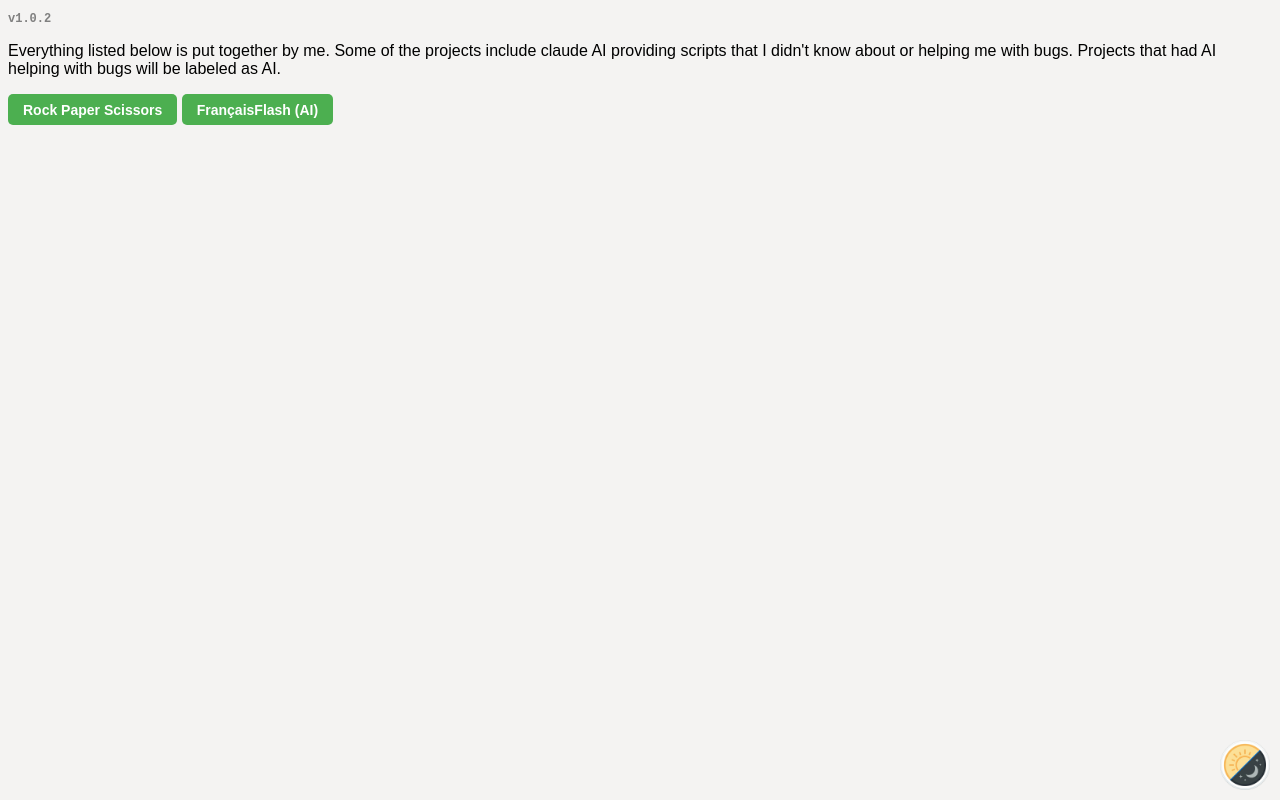
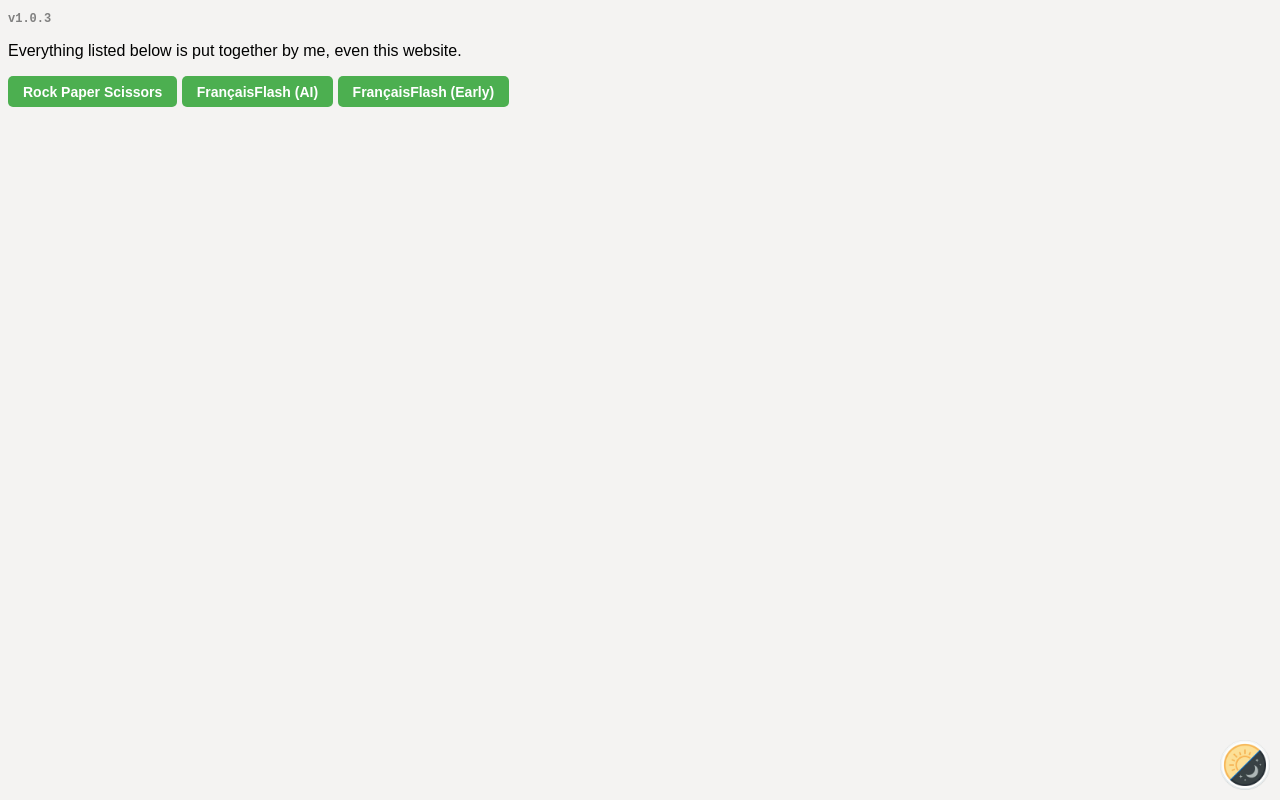
Before and after one commit to bamslam1/my-projects, a plain HTML site: page index.html in a window 1280 px wide. Drawn offline with Linux system fonts and the light colour scheme.

Commit message:
Update version to 1.0.3 and add new button

```diff
--- a/index.html
+++ b/index.html
@@ -6,12 +6,13 @@
     <link id="favicon" rel="icon" type="image/png" href="Images/favicon.ico" size="any">
   </head>
   <body>
-    <p class="ver">v1.0.2</p>
+    <p class="ver">v1.0.3</p>
     <p>
-      Everything listed below is put together by me. Some of the projects include claude AI providing scripts that I didn't know about or helping me with bugs. Projects that had AI helping with bugs will be labeled as AI.
+      Everything listed below is put together by me, even this website.
     </p>
     <a target="_blank" rel="noopener noreferrer" href="https://bamslam1.github.io/rps"><button>Rock Paper Scissors</button></a>
     <a target="_blank" rel="noopener noreferrer" href="https://bamslam1.github.io/french"><button>FrançaisFlash (AI)</button></a>
+    <a target="_blank" rel="noopener noreferrer" href="https://bamslam1.github.io/french-early"><button>FrançaisFlash (Early)</button>
 
     <img onclick="isDark = !isDark; theme();" src="Images/theme.png" class="theme-button">
 
```
